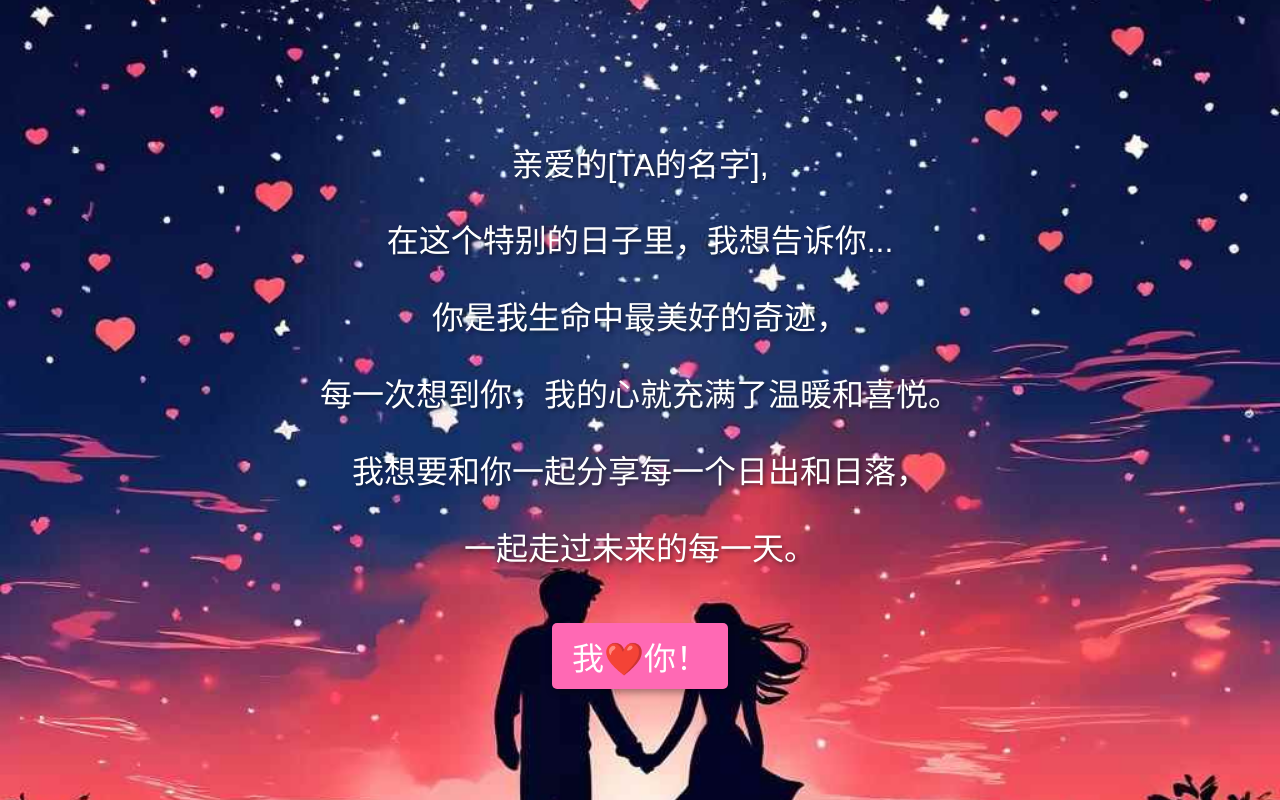
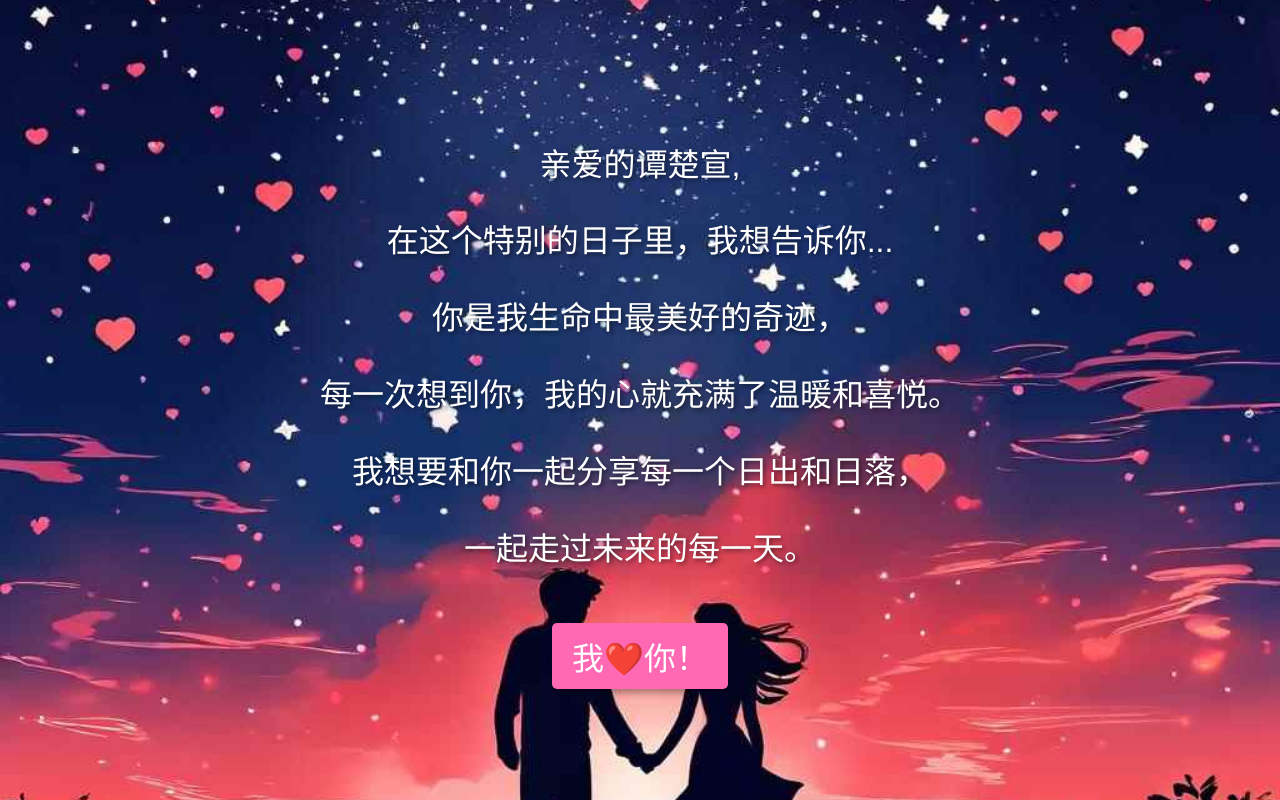
Before and after one commit to yelan1219/yelan.github.io, a plain HTML site: page index.html in a window 1280 px wide. Drawn offline with Linux system fonts and the light colour scheme.

Commit message:
Update index.html

```diff
--- a/index.html
+++ b/index.html
@@ -47,7 +47,7 @@
 </head>
 <body>
     <div class="confession">
-        <p>亲爱的[TA的名字],</p>
+        <p>亲爱的谭楚宣,</p>
         <p>在这个特别的日子里，我想告诉你...</p>
         <p>你是我生命中最美好的奇迹，</p>
         <p>每一次想到你，我的心就充满了温暖和喜悦。</p>
```
